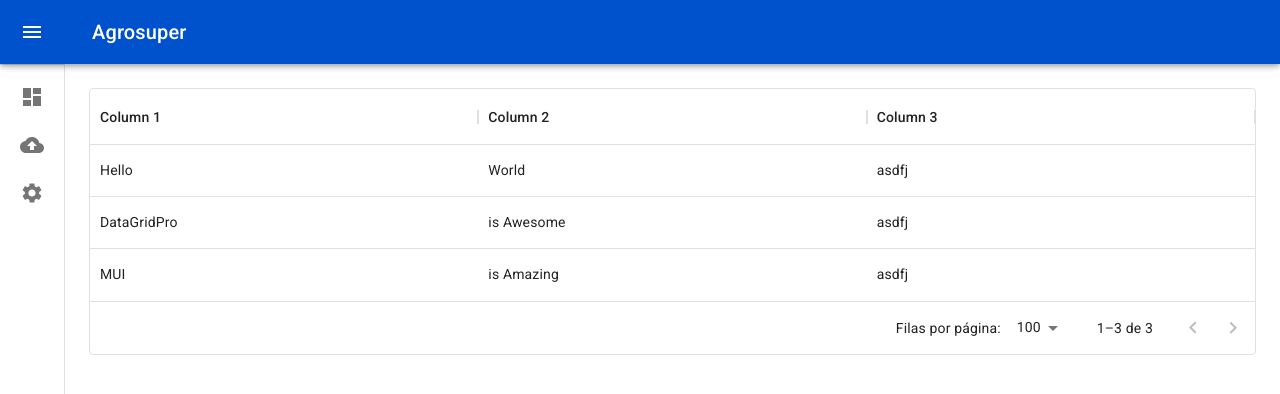
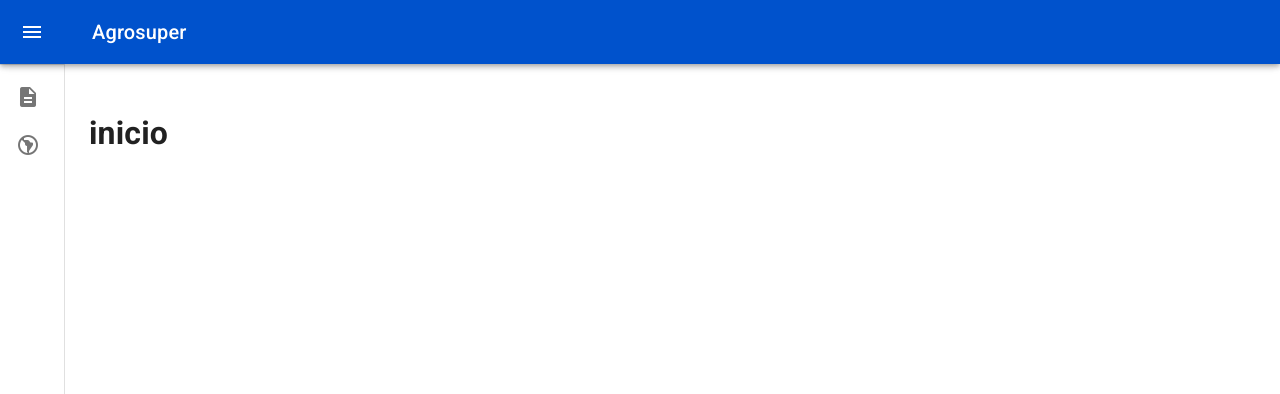
Before and after one commit to leooavr/agrosuper-frontend, a React (Create React App) app: page /dashboard in a window 1280 px wide. Shown: the top 394 px of the page. Built offline with nearby package versions, Linux system fonts and the light colour scheme.

Commit message:
ready project base

```diff
--- a/public/index.html
+++ b/public/index.html
@@ -5,10 +5,7 @@
         <link rel="icon" href="%PUBLIC_URL%/favicon.ico" />
         <meta name="viewport" content="width=device-width, initial-scale=1" />
         <meta name="theme-color" content="#000000" />
-    <meta
-      name="description"
-      content="Web site created using create-react-app"
-    />
+        <meta name="description" content="Web site created using create-react-app" />
         <link rel="apple-touch-icon" href="%PUBLIC_URL%/logo192.png" />
         <!--
       manifest.json provides metadata used when your web app is installed on a
@@ -26,8 +23,9 @@
     -->
         <link
             rel="stylesheet"
-      href="https://fonts.googleapis.com/css?family=Roboto:300,400,500,700&display=swap"
-    />
+            href="https://fonts.googleapis.com/css?family=Roboto:300,400,500,700&display=swap" />
+        <link rel="stylesheet" href="https://fonts.googleapis.com/icon?family=Material+Icons" />
+
         <title>React App</title>
     </head>
     <body>
@@ -42,6 +40,5 @@
 
       To begin the development, run `npm start` or `yarn start`.
       To create a production bundle, use `npm run build` or `yarn build`.
-    -->
-  </body>
+    --></body>
 </html>
--- a/src/components/Drawer/index.tsx
+++ b/src/components/Drawer/index.tsx
@@ -5,26 +5,37 @@ import {
     List,
     Divider,
     IconButton,
-    ListItem,
     ListItemButton,
     ListItemText,
-    ListItemIcon
+    ListItemIcon,
+    Icon,
+    Collapse
 } from '@mui/material';
-import { ChevronLeft, ChevronRight, Dashboard, Backup, Settings } from '@mui/icons-material';
+import { Outlet, useNavigate } from 'react-router-dom';
+import { ChevronLeft, ChevronRight, ExpandLess, ExpandMore } from '@mui/icons-material';
 
 import { Drawer, DrawerHeader } from './styles';
 import { AppBar } from '../AppBar';
 import { useAppDispatch, useAppSelector } from '../../redux/store/hooks';
-import { uiState, openCloseDrawer } from '../../redux/ui/uiSlice';
-import { Outlet } from 'react-router-dom';
+import { uiState, openCloseDrawer, openCloseCollapse } from '../../redux/ui/uiSlice';
+import { routesDrawer, RouteDrawer, ChildrenRoute } from './routes';
 
 export const MiniDrawer = () => {
     const theme = useTheme();
     const dispatch = useAppDispatch();
-    const { openDrawer, drawerWidth } = useAppSelector(uiState);
+    const navigate = useNavigate();
+    const { openDrawer, drawerWidth, openCollapse } = useAppSelector(uiState);
 
     const handleDrawerOpen = () => {
         dispatch(openCloseDrawer());
+    };
+
+    const handleCollapseOpen = (index: number) => {
+        dispatch(openCloseCollapse(index));
+    };
+
+    const handleNavigation = (path: string) => {
+        navigate(`/dashboard/${path}`);
     };
 
     return (
@@ -38,27 +49,38 @@ export const MiniDrawer = () => {
                 </DrawerHeader>
                 <Divider />
                 <List>
-                    {['Dashboard', 'Backup', 'Settings'].map((text, index) => (
-                        <ListItem key={text} disablePadding sx={{ display: 'block' }}>
-                            <ListItemButton
-                                sx={{
-                                    minHeight: 48,
-                                    justifyContent: openDrawer ? 'initial' : 'center',
-                                    px: 2.5
-                                }}>
-                                <ListItemIcon
-                                    sx={{
-                                        minWidth: 0,
-                                        mr: openDrawer ? 3 : 'auto',
-                                        justifyContent: 'center'
-                                    }}>
-                                    {index === 0 && <Dashboard />}
-                                    {index === 1 && <Backup />}
-                                    {index === 2 && <Settings />}
+                    {routesDrawer.map(({ icon, name, childrens }: RouteDrawer, index) => (
+                        <>
+                            <ListItemButton onClick={() => handleCollapseOpen(index)} key={index}>
+                                <ListItemIcon>
+                                    <Icon>{icon}</Icon>
                                 </ListItemIcon>
-                                <ListItemText primary={text} sx={{ opacity: openDrawer ? 1 : 0 }} />
+                                <ListItemText primary={name} />
+                                {childrens?.length &&
+                                    (openCollapse[index] ? <ExpandLess /> : <ExpandMore />)}
                             </ListItemButton>
-                        </ListItem>
+                            {childrens?.length && (
+                                <Collapse in={openCollapse[index]} timeout="auto" unmountOnExit>
+                                    {childrens.map(
+                                        (
+                                            { iconChildren, nameChildren, path }: ChildrenRoute,
+                                            index
+                                        ) => (
+                                            <List component="div" disablePadding key={index}>
+                                                <ListItemButton
+                                                    sx={{ pl: 4 }}
+                                                    onClick={() => handleNavigation(path)}>
+                                                    <ListItemIcon>
+                                                        <Icon>{iconChildren}</Icon>
+                                                    </ListItemIcon>
+                                                    <ListItemText primary={nameChildren} />
+                                                </ListItemButton>
+                                            </List>
+                                        )
+                                    )}
+                                </Collapse>
+                            )}
+                        </>
                     ))}
                 </List>
             </Drawer>
--- /dev/null
+++ b/src/components/Drawer/routes/index.ts
@@ -0,0 +1,39 @@
+export interface RouteDrawer {
+    icon: React.ReactNode;
+    name: string;
+    childrens?: ChildrenRoute[];
+}
+
+export interface ChildrenRoute {
+    path: string;
+    nameChildren: string;
+    iconChildren: string;
+}
+
+export const routesDrawer: RouteDrawer[] = [
+    {
+        icon: 'description',
+        name: 'Inicio'
+    },
+    {
+        icon: 'south_america',
+        name: 'Geografía',
+        childrens: [
+            {
+                path: 'regions',
+                nameChildren: 'Regiones',
+                iconChildren: 'analytics'
+            },
+            {
+                path: 'provinces',
+                nameChildren: 'Provincias',
+                iconChildren: 'analytics'
+            },
+            {
+                path: 'communes',
+                nameChildren: 'Comunas',
+                iconChildren: 'analytics'
+            }
+        ]
+    }
+];
--- a/src/components/Table/index.tsx
+++ b/src/components/Table/index.tsx
@@ -1,19 +1,12 @@
 import React from 'react';
 import { DataGrid, GridRowsProp, GridColDef, esES } from '@mui/x-data-grid';
 
-const rows: GridRowsProp = [
-    { id: 1, col1: 'Hello', col2: 'World', col3: 'asdfj' },
-    { id: 2, col1: 'DataGridPro', col2: 'is Awesome', col3: 'asdfj' },
-    { id: 3, col1: 'MUI', col2: 'is Amazing', col3: 'asdfj' }
-];
+interface TableProps {
+    rows: GridRowsProp;
+    columns: GridColDef[];
+}
 
-const columns: GridColDef[] = [
-    { field: 'col1', headerName: 'Column 1', width: 150, flex: 1 },
-    { field: 'col2', headerName: 'Column 2', width: 150, flex: 1 },
-    { field: 'col3', headerName: 'Column 3', width: 150, flex: 1 }
-];
-
-export const Table = () => {
+export const Table: React.FC<TableProps> = ({ columns, rows }) => {
     return (
         <div style={{ height: 300, width: '100%' }}>
             <DataGrid
--- a/src/redux/ui/uiSlice.ts
+++ b/src/redux/ui/uiSlice.ts
@@ -1,15 +1,17 @@
-import { createSlice } from '@reduxjs/toolkit';
+import { createSlice, PayloadAction } from '@reduxjs/toolkit';
 
 import { RootState } from '../store';
 
 export interface UiState {
     drawerWidth: number;
     openDrawer: boolean;
+    openCollapse: boolean[];
 }
 
 const initialState: UiState = {
     drawerWidth: 240,
-    openDrawer: false
+    openDrawer: false,
+    openCollapse: [false]
 };
 
 export const uiSlice = createSlice({
@@ -18,10 +20,21 @@ export const uiSlice = createSlice({
     reducers: {
         openCloseDrawer: (state) => {
             state.openDrawer = !state.openDrawer;
+            if (!state.openDrawer) {
+                state.openCollapse = initialState.openCollapse;
+            }
+        },
+        openCloseCollapse: (state, action: PayloadAction<number>) => {
+            const { payload } = action;
+            const newStateCollapse = state.openCollapse.map((oldItem, index) =>
+                index === payload ? oldItem : false
+            );
+            newStateCollapse[payload] = !state.openCollapse[payload];
+            state.openCollapse = newStateCollapse;
         }
     }
 });
 
-export const { openCloseDrawer } = uiSlice.actions;
+export const { openCloseDrawer, openCloseCollapse } = uiSlice.actions;
 export const uiState = (state: RootState) => state.ui;
 export const uiReducer = uiSlice.reducer;
```
Also changed, not shown: src/router/index.tsx (+12 -4 lines). Lines whose indentation alone changed are shown as unchanged.
